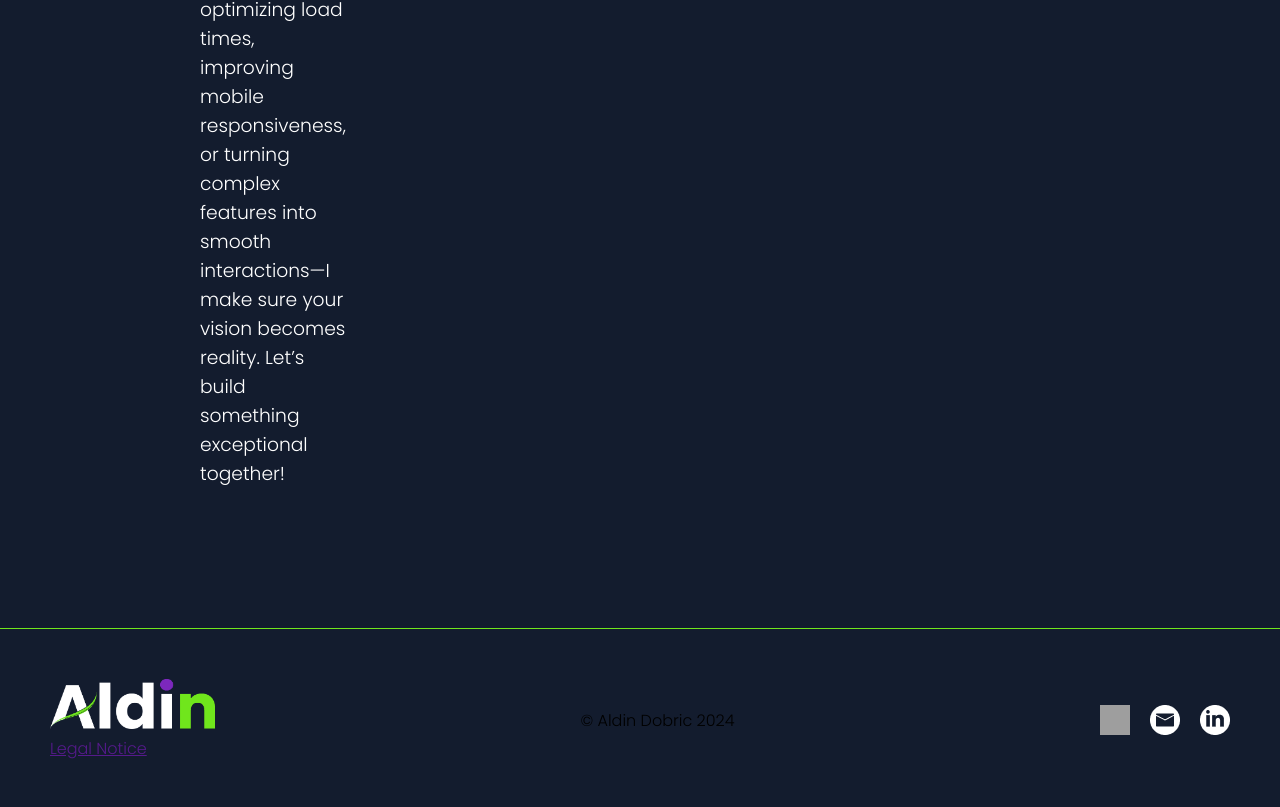
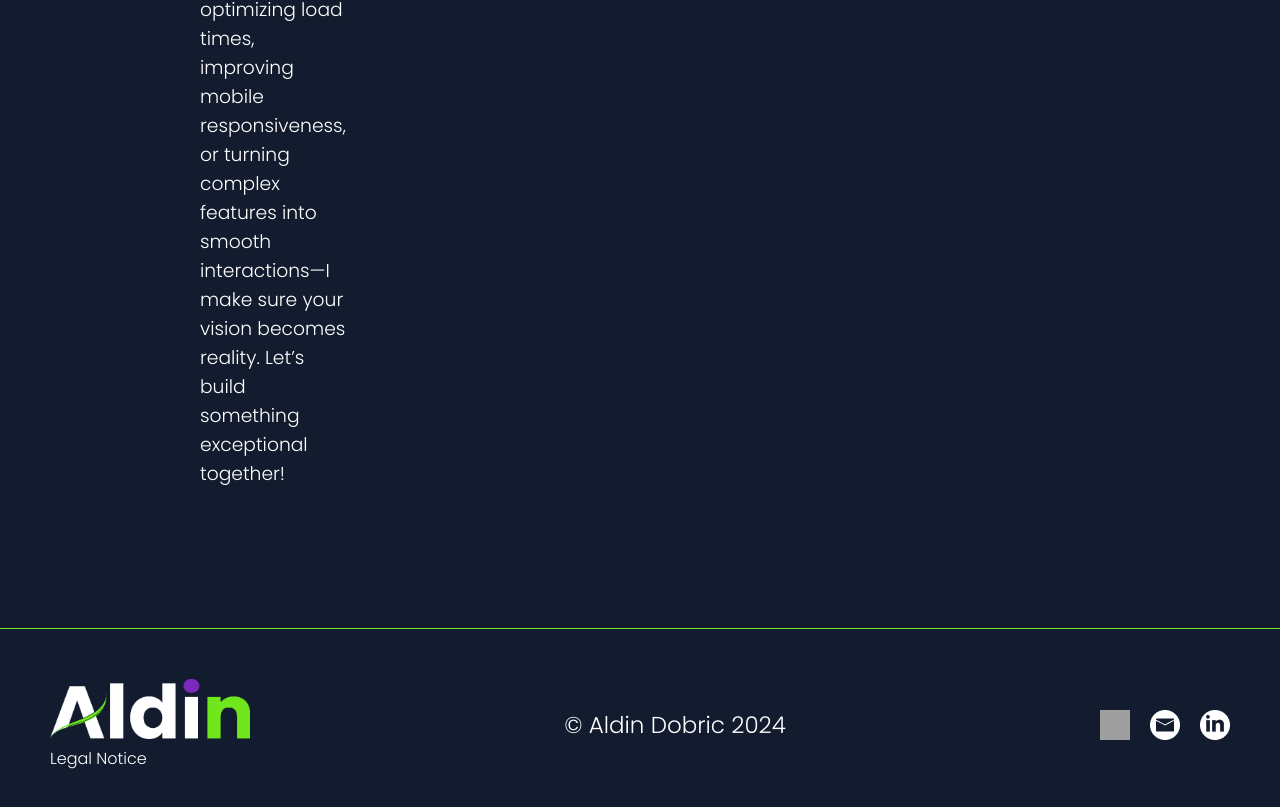
Before and after one commit to D-Aldin/Portfolio, an Angular app in the folder portfolio/: page / in a window 1280 px wide. Shown: the part 9010-9817 px from the top of the page. Built offline with nearby package versions, Linux system fonts and the light colour scheme; grey boxes are pictures that could not be loaded.

Commit message:
add a mixing for the underlines of the a tags

```diff
--- a/portfolio/src/app/shared/component/footer/footer.component.scss
+++ b/portfolio/src/app/shared/component/footer/footer.component.scss
@@ -8,19 +8,32 @@ footer {
   align-items: center;
   justify-content: space-between;
   padding: 50px;
+
+  span {
+    font-size: 23px;
+    color: white;
+  }
 }
 
 .logo {
   img {
-    height: 50px;
-    width: 165px;
+    height: 60px;
+    width: 200px;
+  }
+}
+
+.legal-notice {
+  font-size: 16px;
+
+  a {
+    color: white;
+    @include link-underline($color-green);
   }
 }
 
 .social-media {
   display: flex;
   align-items: center;
-
   height: 100%;
   gap: 20px;
   cursor: pointer;
@@ -31,6 +44,7 @@ footer {
       "./../../../../assets/icons/social/git.png",
       "./../../../../assets/icons/social/git_hover.png"
     );
+    // cursor: pointer;
   }
 
   .email {
@@ -49,3 +63,7 @@ footer {
     );
   }
 }
+
+// .underline {
+//   @include link-underline($color-green);
+// }
--- a/portfolio/src/styles/_mixins.scss
+++ b/portfolio/src/styles/_mixins.scss
@@ -41,3 +41,25 @@
     }
   }
 }
+
+@mixin link-underline($color) {
+  position: relative;
+  text-decoration: none;
+
+  &::before {
+    content: "";
+    position: absolute;
+    left: 0;
+    bottom: 0;
+    width: 50%; /* nur die Hälfte der Breite */
+    height: 2px;
+    background-color: $color;
+    transition: transform 0.3s ease;
+    transform-origin: left bottom;
+    transform: scaleX(0); /* Anfang: unsichtbar */
+  }
+
+  &:hover::before {
+    transform: scaleX(1); /* beim Hover: sichtbar */
+  }
+}
```
